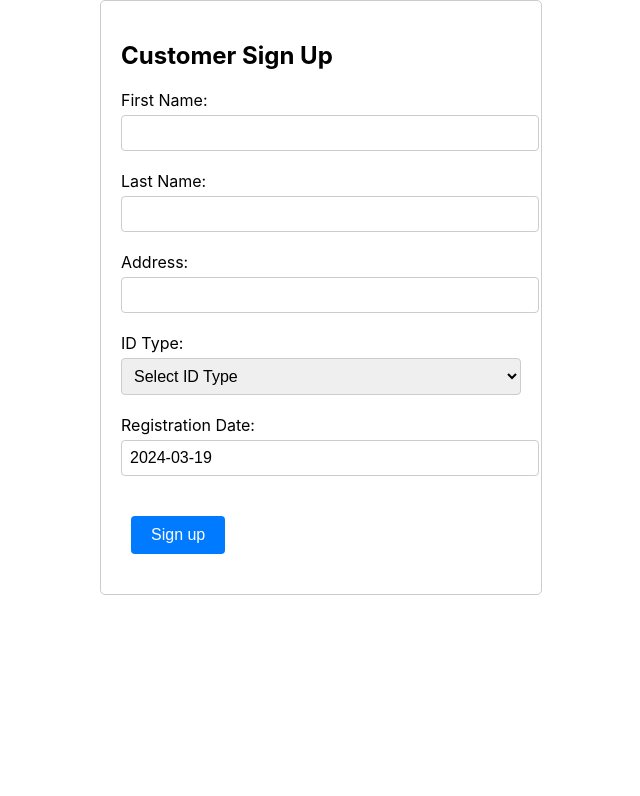
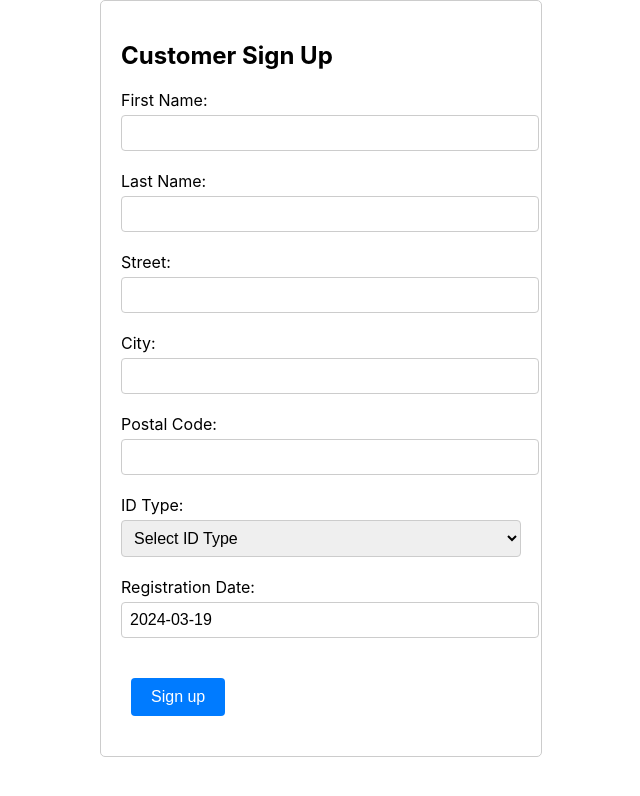
Before and after one commit to mzbayaa/e-Hotels-App, a React (Create React App) app: page /sign-up in a window 1280 px wide. Shown: the top 796 px of the page, without its empty margins (319-959 px from the left). Built offline with nearby package versions, Linux system fonts and the light colour scheme.

Commit message:
employee confirmation page

```diff
--- a/src/Components/Pages/Customer/SignUp.jsx
+++ b/src/Components/Pages/Customer/SignUp.jsx
@@ -18,7 +18,9 @@ const SignUp = () => {
   const [customerInfo, setCustomerInfo] = useState({
     firstName: "",
     lastName: "",
-    address: "",
+    street: "", // Separate street variable
+    city: "", // Separate city variable
+    postalCode: "", // Separate postal code variable
     idType: "",
     idInfo: "",
     registrationDate: getCurrentDate(), // Set initial value to current date
@@ -36,8 +38,14 @@ const SignUp = () => {
     if (!customerInfo.lastName) {
       newErrors.lastName = "Last name is required";
     }
-    if (!customerInfo.address) {
-      newErrors.address = "Address is required";
+    if (!customerInfo.street) {
+      newErrors.street = "Street is required";
+    }
+    if (!customerInfo.city) {
+      newErrors.city = "City is required";
+    }
+    if (!customerInfo.postalCode) {
+      newErrors.postalCode = "Postal code is required";
     }
     if (!customerInfo.idType) {
       newErrors.idType = "ID type is required";
@@ -93,16 +101,42 @@ const SignUp = () => {
           {errors.lastName && <span className="error">{errors.lastName}</span>}
         </div>
         <div className="form-group">
-          <label>Address:</label>
+          <label>Street:</label>
           <input
             type="text"
-            value={customerInfo.address}
+            value={customerInfo.street}
             onChange={(e) =>
-              setCustomerInfo({ ...customerInfo, address: e.target.value })
+              setCustomerInfo({ ...customerInfo, street: e.target.value })
             }
             required
           />
-          {errors.address && <span className="error">{errors.address}</span>}
+          {errors.street && <span className="error">{errors.street}</span>}
+        </div>
+        <div className="form-group">
+          <label>City:</label>
+          <input
+            type="text"
+            value={customerInfo.city}
+            onChange={(e) =>
+              setCustomerInfo({ ...customerInfo, city: e.target.value })
+            }
+            required
+          />
+          {errors.city && <span className="error">{errors.city}</span>}
+        </div>
+        <div className="form-group">
+          <label>Postal Code:</label>
+          <input
+            type="text"
+            value={customerInfo.postalCode}
+            onChange={(e) =>
+              setCustomerInfo({ ...customerInfo, postalCode: e.target.value })
+            }
+            required
+          />
+          {errors.postalCode && (
+            <span className="error">{errors.postalCode}</span>
+          )}
         </div>
         <div className="form-group">
           <label>ID Type:</label>
```
Also changed, not shown: src/Components/Pages/Employee/Confirmation.css (added, +17 -0 lines), src/Components/Pages/Employee/Confirmation.jsx (added, +29 -0 lines).
